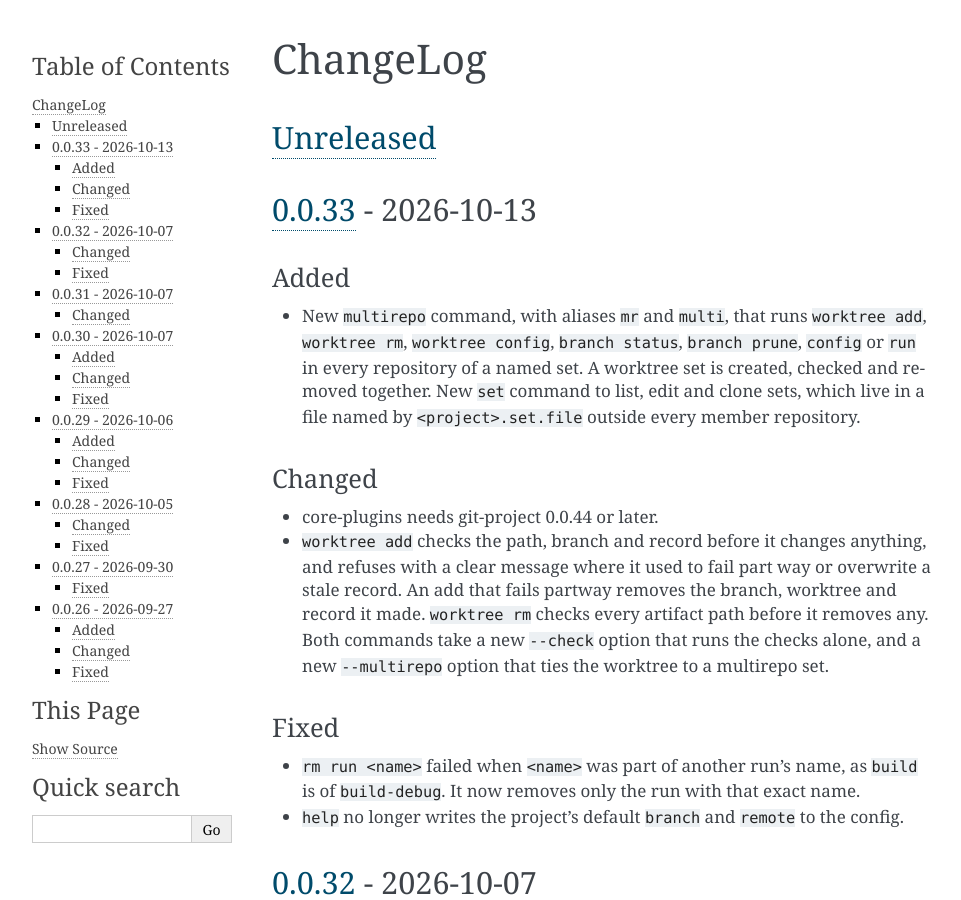
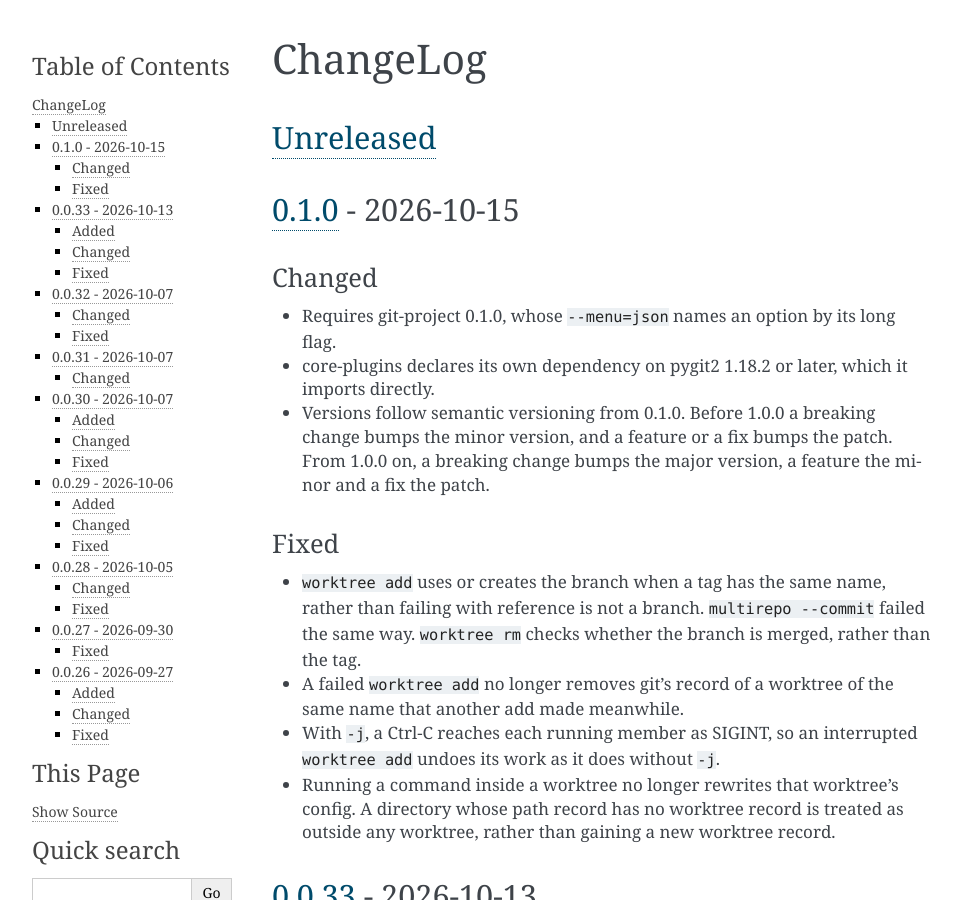
Before and after one commit to greened/git-project-core-plugins, a Sphinx documentation site: the page built from docs/changelog.rst, in a window 1280 px wide and 900 px high. Shown: the whole window, without its empty margins (148-1109 px from the left). Built offline with Sphinx 7.4.7, drawn with Linux system fonts in a browser that asks for light colours.

Commit message:
changelog: add the 0.1.0 section
Folds the seven pending fragments into the 0.1.0 section and moves the Unreleased link to compare from v0.1.0.

```diff
--- a/changelog.d/add-branch-tag.fixed.rst
+++ /dev/null
@@ -1 +0,0 @@
-``worktree add`` uses or creates the branch when a tag has the same name, rather than failing with reference is not a branch. ``multirepo --commit`` failed the same way. ``worktree rm`` checks whether the branch is merged, rather than the tag.
--- a/changelog.d/add-undo-prune.fixed.rst
+++ /dev/null
@@ -1 +0,0 @@
-A failed ``worktree add`` no longer removes git's record of a worktree of the same name that another add made meanwhile.
--- a/changelog.d/git-project-0-1-0.changed.rst
+++ /dev/null
@@ -1 +0,0 @@
-Requires git-project 0.1.0, whose ``--menu=json`` names an option by its long flag.
--- a/changelog.d/multirepo-parallel-sigint.fixed.rst
+++ /dev/null
@@ -1 +0,0 @@
-With ``-j``, a Ctrl-C reaches each running member as SIGINT, so an interrupted ``worktree add`` undoes its work as it does without ``-j``.
--- a/changelog.d/pygit2-dependency.changed.rst
+++ /dev/null
@@ -1 +0,0 @@
-core-plugins declares its own dependency on pygit2 1.18.2 or later, which it imports directly.
--- a/changelog.d/semver-from-0-1-0.changed.rst
+++ /dev/null
@@ -1 +0,0 @@
-Versions follow semantic versioning from 0.1.0. Before 1.0.0 a breaking change bumps the minor version, and a feature or a fix bumps the patch. From 1.0.0 on, a breaking change bumps the major version, a feature the minor and a fix the patch.
--- a/changelog.d/worktree-load-writes-nothing.fixed.rst
+++ /dev/null
@@ -1 +0,0 @@
-Running a command inside a worktree no longer rewrites that worktree's config. A directory whose path record has no worktree record is treated as outside any worktree, rather than gaining a new worktree record.
--- a/docs/changelog.rst
+++ b/docs/changelog.rst
@@ -30,6 +30,21 @@ ChangeLog
 =========
 `Unreleased`_
 -------------
+
+`0.1.0`_ - 2026-10-15
+---------------------
+Changed
+.......
+- Requires git-project 0.1.0, whose ``--menu=json`` names an option by its long flag.
+- core-plugins declares its own dependency on pygit2 1.18.2 or later, which it imports directly.
+- Versions follow semantic versioning from 0.1.0. Before 1.0.0 a breaking change bumps the minor version, and a feature or a fix bumps the patch. From 1.0.0 on, a breaking change bumps the major version, a feature the minor and a fix the patch.
+
+Fixed
+.....
+- ``worktree add`` uses or creates the branch when a tag has the same name, rather than failing with reference is not a branch. ``multirepo --commit`` failed the same way. ``worktree rm`` checks whether the branch is merged, rather than the tag.
+- A failed ``worktree add`` no longer removes git's record of a worktree of the same name that another add made meanwhile.
+- With ``-j``, a Ctrl-C reaches each running member as SIGINT, so an interrupted ``worktree add`` undoes its work as it does without ``-j``.
+- Running a command inside a worktree no longer rewrites that worktree's config. A directory whose path record has no worktree record is treated as outside any worktree, rather than gaining a new worktree record.
 
 `0.0.33`_ - 2026-10-13
 ----------------------
@@ -266,7 +281,8 @@ Fixed
   404. Issues named ``unknown/greened``, a leftover from hatch's project
   template, and Documentation misspelled the package name.
 
-.. _Unreleased: https://github.com/greened/git-project-core-plugins/compare/v0.0.33...HEAD
+.. _Unreleased: https://github.com/greened/git-project-core-plugins/compare/v0.1.0...HEAD
+.. _0.1.0: https://github.com/greened/git-project-core-plugins/compare/v0.0.33...v0.1.0
 .. _0.0.33: https://github.com/greened/git-project-core-plugins/compare/v0.0.32...v0.0.33
 .. _0.0.32: https://github.com/greened/git-project-core-plugins/compare/v0.0.31...v0.0.32
 .. _0.0.31: https://github.com/greened/git-project-core-plugins/compare/v0.0.30...v0.0.31
```
